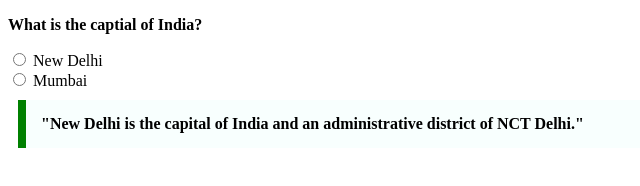
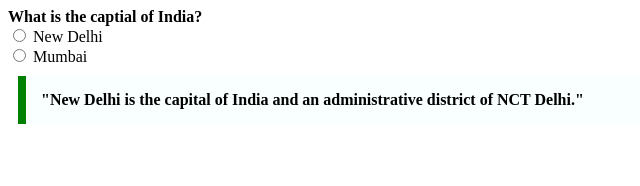
Before and after one commit to acciojob/trivia-dhananjay1809, a website: page main.html in a window 1280 px wide. Shown: the whole page, without its empty margins (0-640 px from the left). Drawn offline with Linux system fonts and the light colour scheme.

Commit message:
created a submission

```diff
--- a/main.html
+++ b/main.html
@@ -26,7 +26,7 @@
 <body>
 
 
-		   <b><p>What is the captial of India?</p></b>
+		   <b>What is the captial of India?</b><br>
 		   <input type="radio" name"capital"> New Delhi <br>
             <input type="radio" name"capital"> Mumbai
 
```
